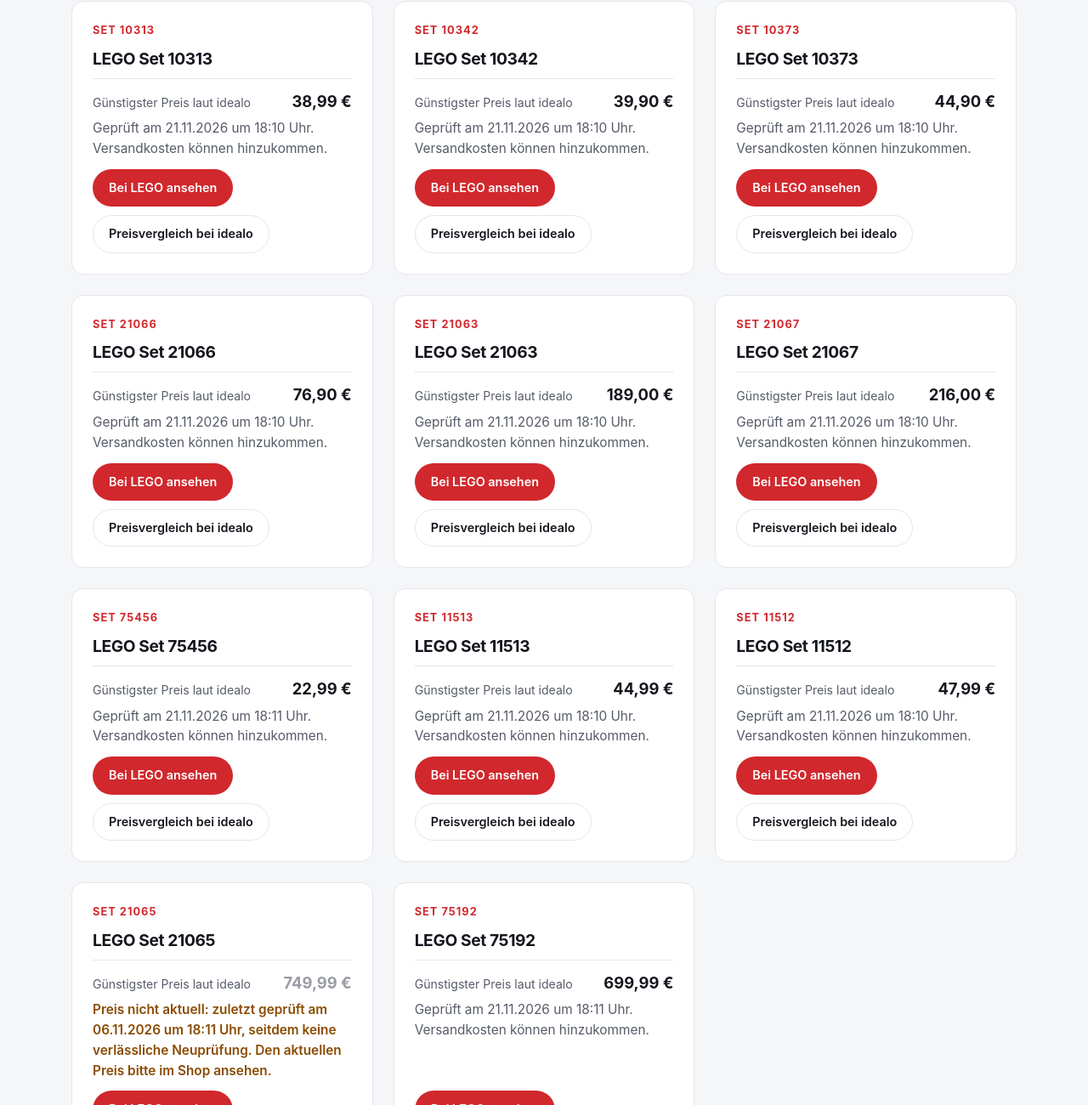
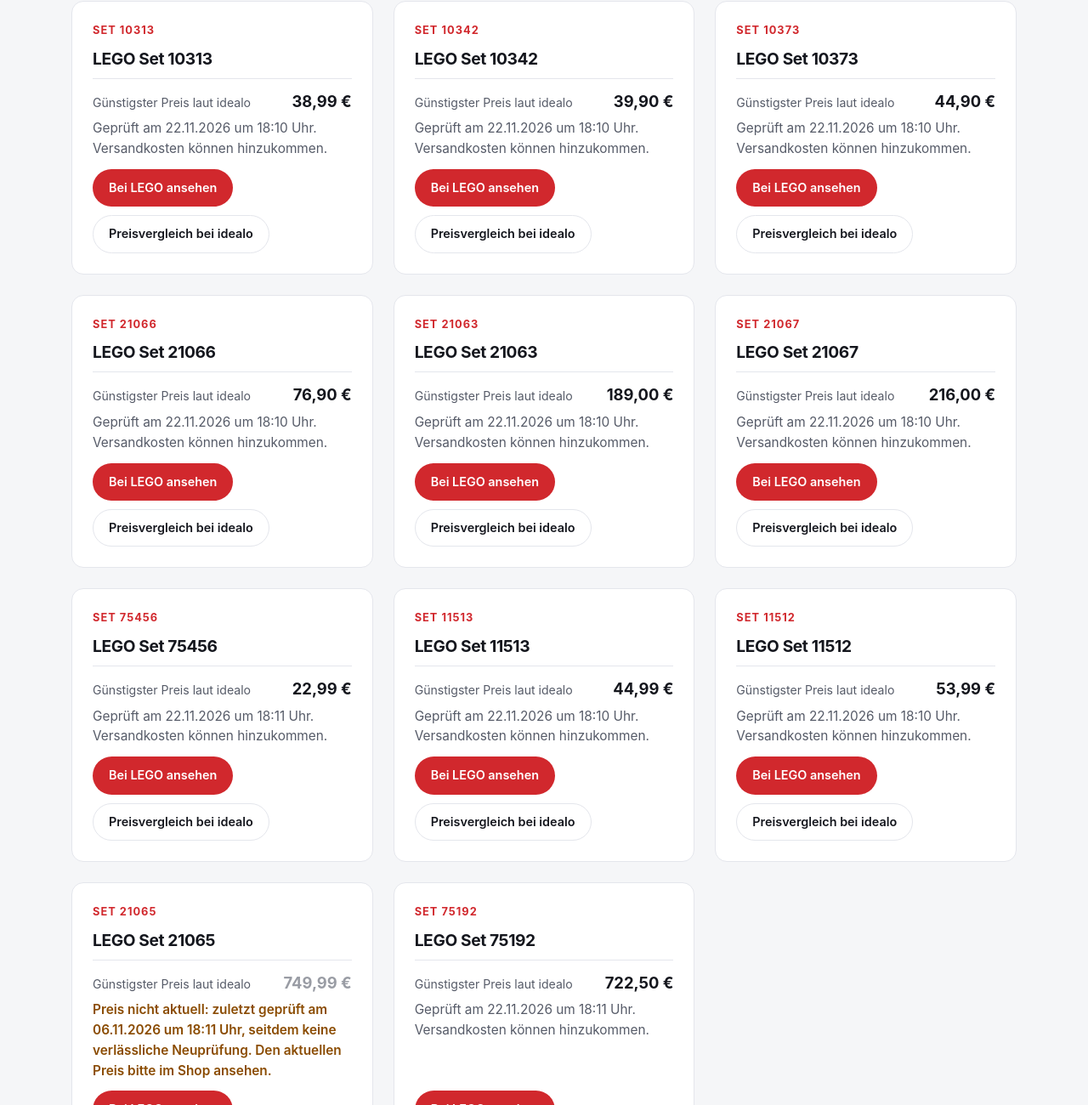
Before and after one commit to Razhwan03/wirkstatt-website, a plain HTML site: page brick-deals-de/index.html in a window 1280 px wide. Shown: the part 840-2140 px from the top of the page at 85% size. Drawn offline with Linux system fonts and the light colour scheme.

Commit message:
JARVIS: Preise aus dem Preis-Waechter aktualisiert (10 Sets, Stand 23.11.2026 00:02)

```diff
--- a/brick-deals-de/index.html
+++ b/brick-deals-de/index.html
@@ -73,7 +73,7 @@
         <h3>LEGO Set 10313</h3>
         <div class="set-prices">
           <div class="price-row"><span class="lbl">Günstigster Preis laut idealo</span><strong>38,99 €</strong></div>
-          <p class="price-checked">Geprüft am 21.11.2026 um 18:10 Uhr. Versandkosten können hinzukommen.</p>
+          <p class="price-checked">Geprüft am 22.11.2026 um 18:10 Uhr. Versandkosten können hinzukommen.</p>
         </div>
         <div class="cta-row">
           <a class="btn btn-primary" href="https://www.lego.com/de-de/product/wildflower-bouquet-10313" target="_blank" rel="noopener noreferrer">Bei LEGO ansehen</a>
@@ -86,7 +86,7 @@
         <h3>LEGO Set 10342</h3>
         <div class="set-prices">
           <div class="price-row"><span class="lbl">Günstigster Preis laut idealo</span><strong>39,90 €</strong></div>
-          <p class="price-checked">Geprüft am 21.11.2026 um 18:10 Uhr. Versandkosten können hinzukommen.</p>
+          <p class="price-checked">Geprüft am 22.11.2026 um 18:10 Uhr. Versandkosten können hinzukommen.</p>
         </div>
         <div class="cta-row">
           <a class="btn btn-primary" href="https://www.lego.com/de-de/product/pretty-pink-flower-bouquet-10342" target="_blank" rel="noopener noreferrer">Bei LEGO ansehen</a>
@@ -99,7 +99,7 @@
         <h3>LEGO Set 10373</h3>
         <div class="set-prices">
           <div class="price-row"><span class="lbl">Günstigster Preis laut idealo</span><strong>44,90 €</strong></div>
-          <p class="price-checked">Geprüft am 21.11.2026 um 18:10 Uhr. Versandkosten können hinzukommen.</p>
+          <p class="price-checked">Geprüft am 22.11.2026 um 18:10 Uhr. Versandkosten können hinzukommen.</p>
         </div>
         <div class="cta-row">
           <a class="btn btn-primary" href="https://www.lego.com/de-de/product/mini-bonsai-trees-10373" target="_blank" rel="noopener noreferrer">Bei LEGO ansehen</a>
@@ -112,7 +112,7 @@
         <h3>LEGO Set 21066</h3>
         <div class="set-prices">
           <div class="price-row"><span class="lbl">Günstigster Preis laut idealo</span><strong>76,90 €</strong></div>
-          <p class="price-checked">Geprüft am 21.11.2026 um 18:10 Uhr. Versandkosten können hinzukommen.</p>
+          <p class="price-checked">Geprüft am 22.11.2026 um 18:10 Uhr. Versandkosten können hinzukommen.</p>
         </div>
         <div class="cta-row">
           <a class="btn btn-primary" href="https://www.lego.com/de-de/product/new-york-city-the-big-apple-21066" target="_blank" rel="noopener noreferrer">Bei LEGO ansehen</a>
@@ -125,7 +125,7 @@
         <h3>LEGO Set 21063</h3>
         <div class="set-prices">
           <div class="price-row"><span class="lbl">Günstigster Preis laut idealo</span><strong>189,00 €</strong></div>
-          <p class="price-checked">Geprüft am 21.11.2026 um 18:10 Uhr. Versandkosten können hinzukommen.</p>
+          <p class="price-checked">Geprüft am 22.11.2026 um 18:10 Uhr. Versandkosten können hinzukommen.</p>
         </div>
         <div class="cta-row">
           <a class="btn btn-primary" href="https://www.lego.com/de-de/product/neuschwanstein-castle-21063" target="_blank" rel="noopener noreferrer">Bei LEGO ansehen</a>
@@ -138,7 +138,7 @@
         <h3>LEGO Set 21067</h3>
         <div class="set-prices">
           <div class="price-row"><span class="lbl">Günstigster Preis laut idealo</span><strong>216,00 €</strong></div>
-          <p class="price-checked">Geprüft am 21.11.2026 um 18:10 Uhr. Versandkosten können hinzukommen.</p>
+          <p class="price-checked">Geprüft am 22.11.2026 um 18:10 Uhr. Versandkosten können hinzukommen.</p>
         </div>
         <div class="cta-row">
           <a class="btn btn-primary" href="https://www.lego.com/de-de/product/tower-bridge-21067" target="_blank" rel="noopener noreferrer">Bei LEGO ansehen</a>
@@ -151,7 +151,7 @@
         <h3>LEGO Set 75456</h3>
         <div class="set-prices">
           <div class="price-row"><span class="lbl">Günstigster Preis laut idealo</span><strong>22,99 €</strong></div>
-          <p class="price-checked">Geprüft am 21.11.2026 um 18:11 Uhr. Versandkosten können hinzukommen.</p>
+          <p class="price-checked">Geprüft am 22.11.2026 um 18:11 Uhr. Versandkosten können hinzukommen.</p>
         </div>
         <div class="cta-row">
           <a class="btn btn-primary" href="https://www.lego.com/de-de/product/advent-calendar-2026-75456" target="_blank" rel="noopener noreferrer">Bei LEGO ansehen</a>
@@ -164,7 +164,7 @@
         <h3>LEGO Set 11513</h3>
         <div class="set-prices">
           <div class="price-row"><span class="lbl">Günstigster Preis laut idealo</span><strong>44,99 €</strong></div>
-          <p class="price-checked">Geprüft am 21.11.2026 um 18:10 Uhr. Versandkosten können hinzukommen.</p>
+          <p class="price-checked">Geprüft am 22.11.2026 um 18:10 Uhr. Versandkosten können hinzukommen.</p>
         </div>
         <div class="cta-row">
           <a class="btn btn-primary" href="https://www.lego.com/de-de/product/dark-flower-arrangement-11513" target="_blank" rel="noopener noreferrer">Bei LEGO ansehen</a>
@@ -176,8 +176,8 @@
         <span class="eyebrow">Set 11512</span>
         <h3>LEGO Set 11512</h3>
         <div class="set-prices">
-          <div class="price-row"><span class="lbl">Günstigster Preis laut idealo</span><strong>47,99 €</strong></div>
-          <p class="price-checked">Geprüft am 21.11.2026 um 18:10 Uhr. Versandkosten können hinzukommen.</p>
+          <div class="price-row"><span class="lbl">Günstigster Preis laut idealo</span><strong>53,99 €</strong></div>
+          <p class="price-checked">Geprüft am 22.11.2026 um 18:10 Uhr. Versandkosten können hinzukommen.</p>
         </div>
         <div class="cta-row">
           <a class="btn btn-primary" href="https://www.lego.com/de-de/product/hanging-golden-pothos-11512" target="_blank" rel="noopener noreferrer">Bei LEGO ansehen</a>
@@ -202,8 +202,8 @@
         <span class="eyebrow">Set 75192</span>
         <h3>LEGO Set 75192</h3>
         <div class="set-prices">
-          <div class="price-row"><span class="lbl">Günstigster Preis laut idealo</span><strong>699,99 €</strong></div>
-          <p class="price-checked">Geprüft am 21.11.2026 um 18:11 Uhr. Versandkosten können hinzukommen.</p>
+          <div class="price-row"><span class="lbl">Günstigster Preis laut idealo</span><strong>722,50 €</strong></div>
+          <p class="price-checked">Geprüft am 22.11.2026 um 18:11 Uhr. Versandkosten können hinzukommen.</p>
         </div>
         <div class="cta-row">
           <a class="btn btn-primary" href="https://www.lego.com/de-de/product/millennium-falcon-75192" target="_blank" rel="noopener noreferrer">Bei LEGO ansehen</a>
```
